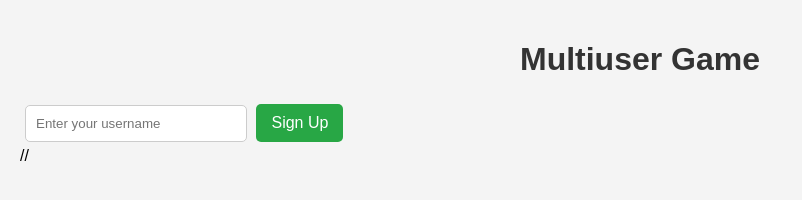
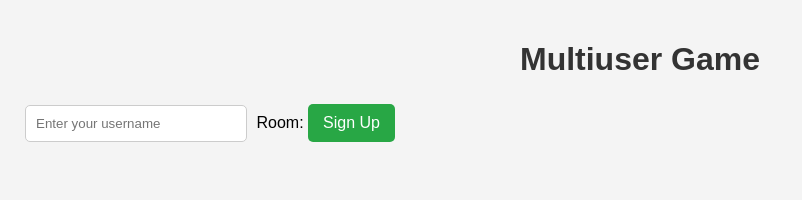
Before and after one commit to dorianhuebner/html-multiuser-game, a plain HTML site: page src/index.html in a window 1280 px wide. Shown: the whole page, without its empty margins (0-802 px from the left). Drawn offline with Linux system fonts and the light colour scheme; files that its build step writes are made by us from their sources; files whose address does not match are found by name.

Commit message:
Test Room

```diff
--- a/src/index.html
+++ b/src/index.html
@@ -11,6 +11,7 @@
         <h1>Multiuser Game</h1>
         <div id="signup">
             <input type="text" id="username" placeholder="Enter your username" required>
+            <label for="room">Room:</label>
             <button id="signup-button">Sign Up</button>
         </div>
         <div id="game" style="display: none;">
@@ -20,6 +21,5 @@
         </div>
     </div>
     <script src="src/scripts/app.js"></script>
-    //
 </body>
 </html>
```
